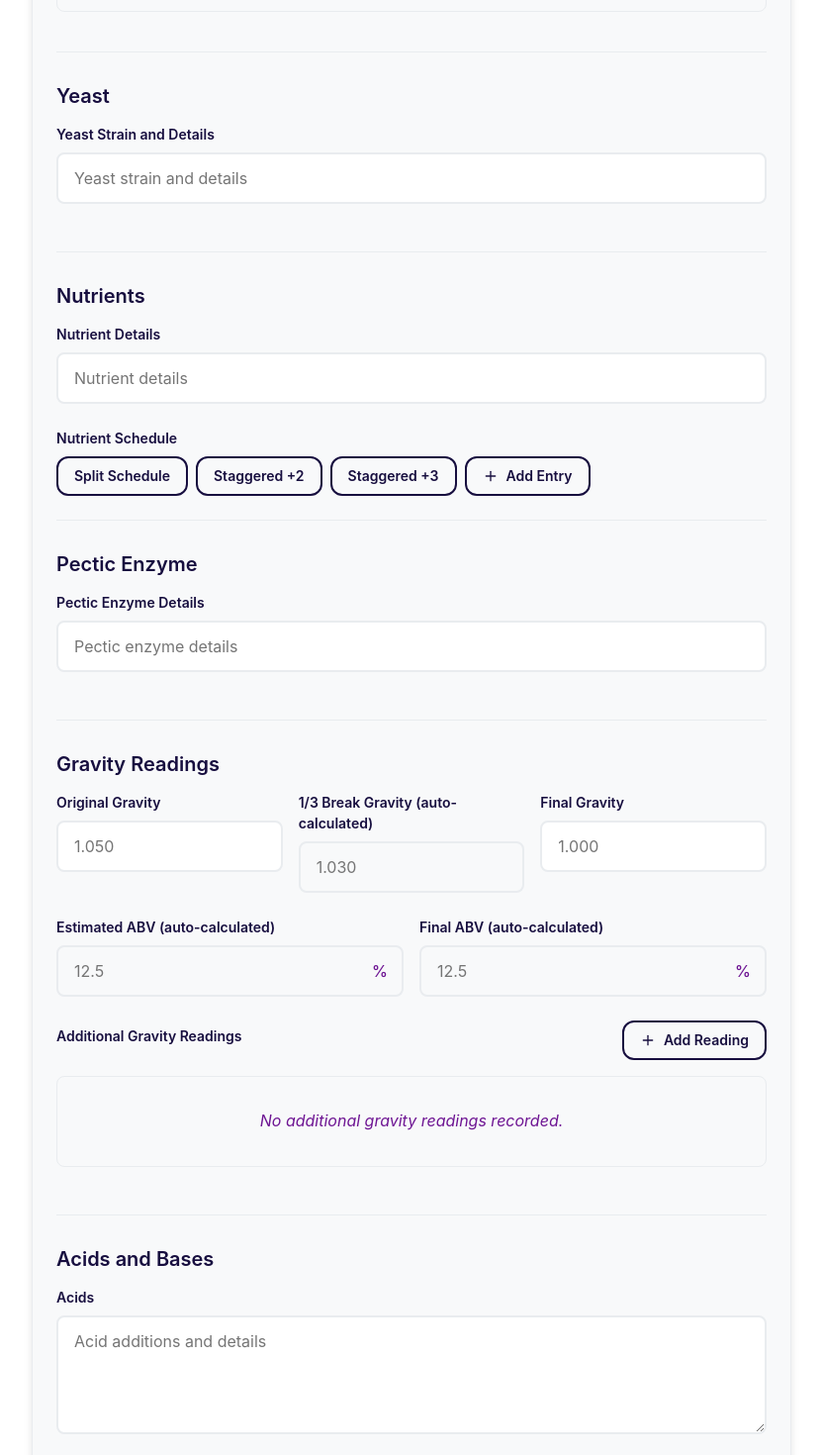
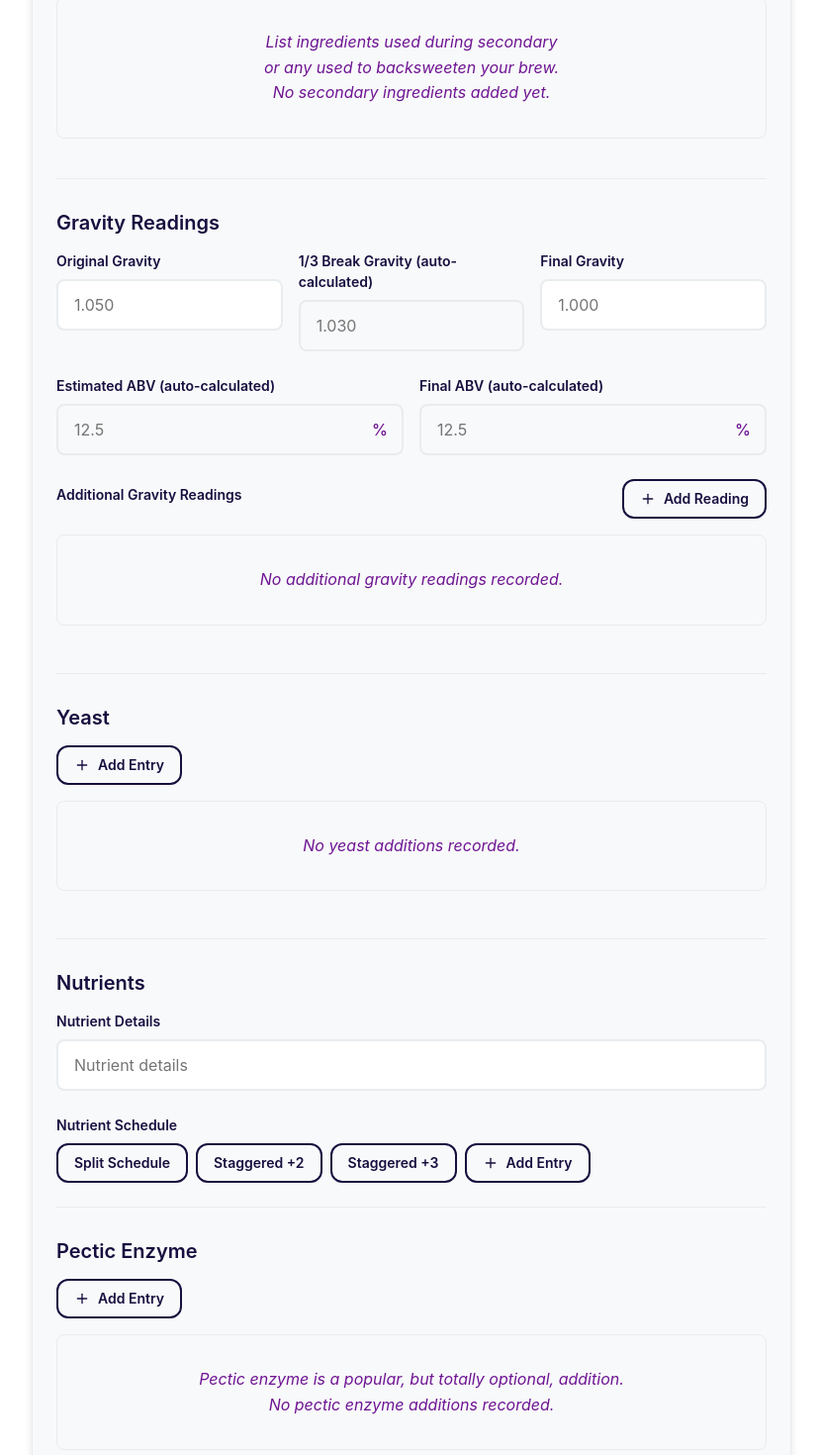
Before and after one commit to serengetijade/Brewniverse, a React (Vite) app in the folder brewniverse/: page /brewlogs/new in a window 1280 px wide. Shown: the part 1320-2790 px from the top of the page at 99% size, without its empty margins (224-1055 px from the left). Built offline with nearby package versions, Linux system fonts and the light colour scheme.

Commit message:
Update Yeast. Update Pectic Enzyme. Move Gravity Readings.

```diff
--- a/brewniverse/src/components/BrewLogs/BrewLogForm.jsx
+++ b/brewniverse/src/components/BrewLogs/BrewLogForm.jsx
@@ -17,10 +17,9 @@ function BrewLogForm() {
     acids: '',
     adjuncts: [],
     bases: '',
-    dateCreated: '',
     dateBottled: '',
+    dateCreated: new Date().toISOString().split('T')[0],
     description: '',
-    dateCreated: new Date().toISOString().split('T')[0],
     ingredientsPrimary: [],
     ingredientsSecondary: [],
     estimatedABV: '',
@@ -157,15 +156,7 @@ function BrewLogForm() {
     const { name, value } = e.target;
 
     // Handle converted event-based fields
-    if (name === 'yeast') {
-      handleYeastChange(value);
-      return;
-    }
-    else if (name === 'pecticEnzyme') {
-      handlePecticEnzymeChange(value);
-      return;
-    }
-    else if (name === 'nutrients') {
+    if (name === 'nutrients') {
       // Nutrients field saves directly to property, NOT as event
       setFormData(prev => ({
         ...prev,
@@ -584,14 +575,11 @@ function BrewLogForm() {
   };
 
   const getYeast = () => {
-    const yeastEvent = formData.events.find(event => event.type === 'Yeast');
-    return yeastEvent ? yeastEvent.description : '';
+    // Return the first yeast entry for backward compatibility
+    const yeastEvents = getEventsByType('Yeast');
+    return yeastEvents.length > 0 ? yeastEvents[0].description : '';
   };
 
-  const getPecticEnzyme = () => {
-    const pecticEvent = formData.events.find(event => event.type === 'PecticEnzyme');
-    return pecticEvent ? pecticEvent.description : '';
-  };
 
   const getDateRacked = () => {
     const rackedEvent = formData.events.find(event => event.type === 'DateRacked');
@@ -627,13 +615,7 @@ function BrewLogForm() {
     }
   };
 
-  const handleYeastChange = (value) => {
-    updateEventField('Yeast', 'Yeast Added', value);
-  };
 
-  const handlePecticEnzymeChange = (value) => {
-    updateEventField('PecticEnzyme', 'Pectic Enzyme Added', value);
-  };
 
   const handleDateRackedChange = (value) => {
     if (value) {
@@ -686,6 +668,97 @@ function BrewLogForm() {
 
   const removeAdditionalGravityReading = (eventId) => {
     removeEvent(eventId);
+  };
+
+  // Pectic enzyme functions
+  const addPecticEnzymeEntry = () => {
+    const newEntry = createEvent(
+      'PecticEnzyme',
+      'Pectic Enzyme Added',
+      '',
+      new Date().toISOString().split('T')[0],
+      false,
+      false
+    );
+    addEvent(newEntry);
+  };
+
+  const getPecticEnzymeEntries = () => {
+    return getEventsByType('PecticEnzyme');
+  };
+
+  const updatePecticEnzymeEntry = (eventId, field, value) => {
+    const updates = {};
+    if (field === 'description') {
+      updates.description = value;
+    } else if (field === 'date') {
+      updates.date = value;
+    }
+    updateEvent(eventId, updates);
+  };
+
+  const removePecticEnzymeEntry = (eventId) => {
+    removeEvent(eventId);
+  };
+
+  // Yeast functions
+  const addYeastEntry = () => {
+    const newEntry = createEvent(
+      'Yeast',
+      'Yeast Added',
+      '',
+      new Date().toISOString().split('T')[0],
+      false,
+      false
+    );
+    addEvent(newEntry);
+
+    // Update yeast property if this is the first entry
+    const yeastEvents = getEventsByType('Yeast');
+    if (yeastEvents.length === 0) {
+      setFormData(prev => ({
+        ...prev,
+        yeast: ''
+      }));
+    }
+  };
+
+  const getYeastEntries = () => {
+    return getEventsByType('Yeast');
+  };
+
+  const updateYeastEntry = (eventId, field, value) => {
+    const updates = {};
+    if (field === 'description') {
+      updates.description = value;
+    } else if (field === 'date') {
+      updates.date = value;
+    }
+    updateEvent(eventId, updates);
+
+    // Update the yeast property with the first entry for backward compatibility
+    const yeastEvents = getEventsByType('Yeast');
+    if (yeastEvents.length > 0) {
+      const firstYeastDescription = yeastEvents[0].id === eventId ? value : yeastEvents[0].description;
+      setFormData(prev => ({
+        ...prev,
+        yeast: firstYeastDescription
+      }));
+    }
+  };
+
+  const removeYeastEntry = (eventId) => {
+    removeEvent(eventId);
+
+    // Update yeast property with the new first entry (or empty if none left)
+    const remainingYeastEvents = formData.events.filter(event =>
+      event.type === 'Yeast' && event.id !== eventId
+    );
+    const newYeastValue = remainingYeastEvents.length > 0 ? remainingYeastEvents[0].description : '';
+    setFormData(prev => ({
+      ...prev,
+      yeast: newYeastValue
+    }));
   };
 
   return (
@@ -783,7 +856,8 @@ function BrewLogForm() {
         {/* Adjuncts */}
         <div className="form-section">
           <div className="section-header">
-            <h3>Adjuncts <span className="section-description">(fermentable sugars, honey etc.)</span></h3>
+            {/*<h3>Adjuncts <span className="section-description">(fermentable sugars, honey, etc.)</span></h3>*/}
+            <h3>Adjuncts</h3>
             <Button
               type="button"
               variant="outline"
@@ -791,12 +865,15 @@ function BrewLogForm() {
               onClick={() => addIngredient('adjuncts')}
             >
               <Plus size={16} />
-              Add Adjunct
+              Add Ingredient
             </Button>
           </div>
 
           {formData.adjuncts.length === 0 ? (
-            <p className="empty-message">No adjuncts added yet.</p>
+            <p className="empty-message">Record added fermentables here.
+                <br />Examples are sugar, honey, molasses, etc.
+                <br />No adjuncts added yet.
+            </p>
           ) : (
             <div className="ingredients-list">
               {formData.adjuncts.map((ingredient) => (
@@ -858,7 +935,7 @@ function BrewLogForm() {
           </div>
 
           {formData.ingredientsPrimary.length === 0 ? (
-            <p className="empty-message">No primary ingredients added yet.</p>
+            <p className="empty-message">List ingredients used during primary fermentation.<br/>No primary ingredients added yet.</p>
           ) : (
             <div className="ingredients-list">
               {formData.ingredientsPrimary.map((ingredient) => (
@@ -920,7 +997,7 @@ function BrewLogForm() {
           </div>
 
           {formData.ingredientsSecondary.length === 0 ? (
-            <p className="empty-message">No secondary ingredients added yet.</p>
+            <p className="empty-message">List ingredients used during secondary <br/> or any used to backsweeten your brew.<br/>No secondary ingredients added yet.</p>
           ) : (
             <div className="ingredients-list">
               {formData.ingredientsSecondary.map((ingredient) => (
@@ -964,148 +1041,6 @@ function BrewLogForm() {
               ))}
             </div>
           )}
-        </div>
-
-        {/* Yeast */}
-        <div className="form-section">
-          <h3>Yeast</h3>
-
-          <div className="form-group">
-            <label htmlFor="yeast" className="form-label">
-              Yeast Strain and Details
-            </label>
-            <input
-              type="text"
-              id="yeast"
-              name="yeast"
-              className="form-input"
-              value={getYeast()}
-              onChange={handleChange}
-              placeholder="Yeast strain and details"
-            />
-          </div>
-        </div>
-
-        {/* Nutrients */}
-        <div className="form-section">
-          <h3>Nutrients</h3>
-
-          <div className="form-group">
-            <label htmlFor="nutrients" className="form-label">
-              Nutrient Details
-            </label>
-            <input
-              type="text"
-              id="nutrients"
-              name="nutrients"
-              className="form-input"
-              value={formData.nutrients}
-              onChange={handleChange}
-              placeholder="Nutrient details"
-            />
-          </div>
-
-          {/* Nutrient Schedule */}
-          <div>
-            <label htmlFor="nutrients" className="form-label">
-                Nutrient Schedule
-            </label>
-            <div className="nutrient-schedule-buttons">
-              <Button
-                type="button"
-                variant="outline"
-                size="small"
-                onClick={addSplitSchedule}
-              >
-                Split Schedule
-              </Button>
-              <Button
-                type="button"
-                variant="outline"
-                size="small"
-                onClick={addStaggered2Schedule}
-              >
-                Staggered +2
-              </Button>
-              <Button
-                type="button"
-                variant="outline"
-                size="small"
-                onClick={addStaggered3Schedule}
-              >
-                Staggered +3
-              </Button>
-              <Button
-                type="button"
-                variant="outline"
-                size="small"
-                onClick={addNutrientScheduleEntry}
-              >
-                <Plus size={16} />
-                Add Entry
-              </Button>
-            </div>
-          </div>
-
-          {getNutrientSchedule().map((entry) => (
-            <div key={entry.id} className="nutrient-schedule-entry">
-              <div className="form-group">
-                <input
-                  type="date"
-                  className="form-input"
-                  value={entry.date}
-                  onChange={(e) => updateNutrientScheduleEntry(entry.id, 'date', e.target.value)}
-                />
-              </div>
-              <div className="form-group">
-                <input
-                  type="text"
-                  className="form-input"
-                  placeholder="Nutrient description"
-                  value={entry.description}
-                  onChange={(e) => updateNutrientScheduleEntry(entry.id, 'description', e.target.value)}
-                />
-              </div>
-              <div className="form-group">
-                <label className="checkbox-label">
-                  <input
-                    type="checkbox"
-                    checked={entry.completed}
-                    onChange={(e) => updateNutrientScheduleEntry(entry.id, 'completed', e.target.checked)}
-                  />
-                  Completed
-                </label>
-              </div>
-              <Button
-                type="button"
-                variant="ghost"
-                size="small"
-                onClick={() => removeNutrientScheduleEntry(entry.id)}
-              >
-                <Trash2 size={16} />
-              </Button>
-            </div>
-          ))}
-        </div>
-
-        {/* Pectic Enzyme */}
-        <div className="form-section">
-          <h3>Pectic Enzyme</h3>
-
-          <div className="form-group">
-            <label htmlFor="pecticEnzyme" className="form-label">
-              Pectic Enzyme Details
-            </label>
-            <input
-              type="text"
-              id="pecticEnzyme"
-              name="pecticEnzyme"
-              className="form-input"
-              value={getPecticEnzyme()}
-              onChange={handleChange}
-              placeholder="Pectic enzyme details"
-            />
-          </div>
         </div>
 
         {/* Gravity Readings */}
@@ -1261,6 +1196,222 @@ function BrewLogForm() {
           </div>
         </div>
 
+        {/* Yeast */}
+        <div className="form-section">
+          <h3>Yeast</h3>
+
+          <div className="form-group">
+            <div className="section-header">
+              <Button
+                type="button"
+                variant="outline"
+                size="small"
+                onClick={addYeastEntry}
+              >
+                <Plus size={16} />
+                Add Entry
+              </Button>
+            </div>
+
+            {getYeastEntries().length === 0 ? (
+              <p className="empty-message">No yeast additions recorded.</p>
+            ) : (
+              <div className="compact-list">
+                {getYeastEntries().map((entry) => (
+                  <div key={entry.id} className="compact-item">
+                    <div className="form-group">
+                      <label className="form-label">Yeast Details</label>
+                      <input
+                        type="text"
+                        className="form-input"
+                        placeholder="Yeast strain and details"
+                        value={entry.description}
+                        onChange={(e) => updateYeastEntry(entry.id, 'description', e.target.value)}
+                      />
+                    </div>
+                    <div className="form-group">
+                      <label className="form-label">Date</label>
+                      <input
+                        type="date"
+                        className="form-input"
+                        value={entry.date}
+                        onChange={(e) => updateYeastEntry(entry.id, 'date', e.target.value)}
+                      />
+                    </div>
+                    <Button
+                      type="button"
+                      variant="ghost"
+                      size="small"
+                      onClick={() => removeYeastEntry(entry.id)}
+                    >
+                      <Trash2 size={16} />
+                    </Button>
+                  </div>
+                ))}
+              </div>
+            )}
+          </div>
+        </div>
+
+        {/* Nutrients */}
+        <div className="form-section">
+          <h3>Nutrients</h3>
+
+          <div className="form-group">
+            <label htmlFor="nutrients" className="form-label">
+              Nutrient Details
+            </label>
+            <input
+              type="text"
+              id="nutrients"
+              name="nutrients"
+              className="form-input"
+              value={formData.nutrients}
+              onChange={handleChange}
+              placeholder="Nutrient details"
+            />
+          </div>
+
+          {/* Nutrient Schedule */}
+          <div>
+            <label htmlFor="nutrients" className="form-label">
+                Nutrient Schedule
+            </label>
+            <div className="nutrient-schedule-buttons">
+              <Button
+                type="button"
+                variant="outline"
+                size="small"
+                onClick={addSplitSchedule}
+              >
+                Split Schedule
+              </Button>
+              <Button
+                type="button"
+                variant="outline"
+                size="small"
+                onClick={addStaggered2Schedule}
+              >
+                Staggered +2
+              </Button>
+              <Button
+                type="button"
+                variant="outline"
+                size="small"
+                onClick={addStaggered3Schedule}
+              >
+                Staggered +3
+              </Button>
+              <Button
+                type="button"
+                variant="outline"
+                size="small"
+                onClick={addNutrientScheduleEntry}
+              >
+                <Plus size={16} />
+                Add Entry
+              </Button>
+            </div>
+          </div>
+
+          {getNutrientSchedule().map((entry) => (
+            <div key={entry.id} className="nutrient-schedule-entry">
+              <div className="form-group">
+                <input
+                  type="date"
+                  className="form-input"
+                  value={entry.date}
+                  onChange={(e) => updateNutrientScheduleEntry(entry.id, 'date', e.target.value)}
+                />
+              </div>
+              <div className="form-group">
+                <input
+                  type="text"
+                  className="form-input"
+                  placeholder="Nutrient description"
+                  value={entry.description}
+                  onChange={(e) => updateNutrientScheduleEntry(entry.id, 'description', e.target.value)}
+                />
+              </div>
+              <div className="form-group">
+                <label className="checkbox-label">
+                  <input
+                    type="checkbox"
+                    checked={entry.completed}
+                    onChange={(e) => updateNutrientScheduleEntry(entry.id, 'completed', e.target.checked)}
+                  />
+                  Completed
+                </label>
+              </div>
+              <Button
+                type="button"
+                variant="ghost"
+                size="small"
+                onClick={() => removeNutrientScheduleEntry(entry.id)}
+              >
+                <Trash2 size={16} />
+              </Button>
+            </div>
+          ))}
+        </div>
+
+        {/* Pectic Enzyme */}
+        <div className="form-section">
+          <h3>Pectic Enzyme</h3>
+
+          <div className="form-group">
+            <div className="section-header">
+              <Button
+                type="button"
+                variant="outline"
+                size="small"
+                onClick={addPecticEnzymeEntry}
+              >
+                <Plus size={16} />
+                Add Entry
+              </Button>
+            </div>
+
+            {getPecticEnzymeEntries().length === 0 ? (
+              <p className="empty-message">Pectic enzyme is a popular, but totally optional, addition.<br/>No pectic enzyme additions recorded.</p>
+            ) : (
+              <div className="compact-list">
+                {getPecticEnzymeEntries().map((entry) => (
+                  <div key={entry.id} className="compact-item">
+                    <div className="form-group">
+                      <label className="form-label">Enzyme Details</label>
+                      <input
+                        type="text"
+                        className="form-input"
+                        placeholder="Pectic enzyme details"
+                        value={entry.description}
+                        onChange={(e) => updatePecticEnzymeEntry(entry.id, 'description', e.target.value)}
+                      />
+                    </div>
+                    <div className="form-group">
+                      <label className="form-label">Date</label>
+                      <input
+                        type="date"
+                        className="form-input"
+                        value={entry.date}
+                        onChange={(e) => updatePecticEnzymeEntry(entry.id, 'date', e.target.value)}
+                      />
+                    </div>
+                    <Button
+                      type="button"
+                      variant="ghost"
+                      size="small"
+                      onClick={() => removePecticEnzymeEntry(entry.id)}
+                    >
+                      <Trash2 size={16} />
+                    </Button>
+                  </div>
+                ))}
+              </div>
+            )}
+          </div>
+        </div>
+
         {/* Acids and Bases */}
         <div className="form-section">
           <h3>Acids and Bases</h3>
@@ -1330,7 +1481,6 @@ function BrewLogForm() {
             </div>
           </div>
         </div>
-
 
         {/* Notes */}
         <div className="form-section">
```
